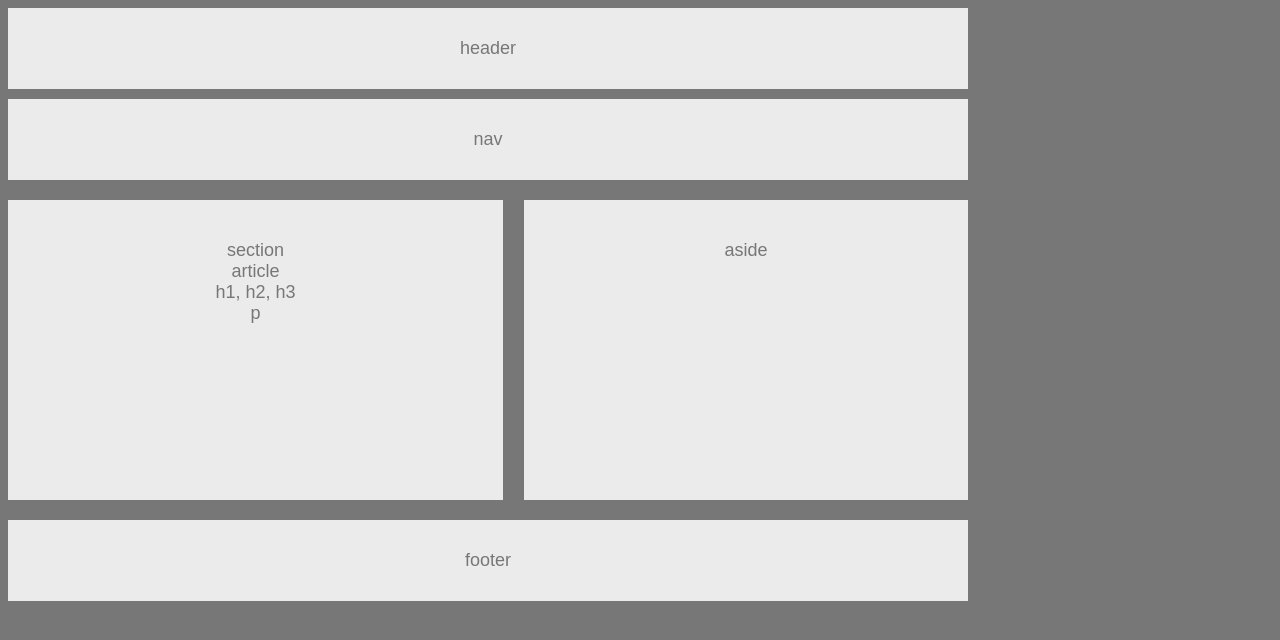
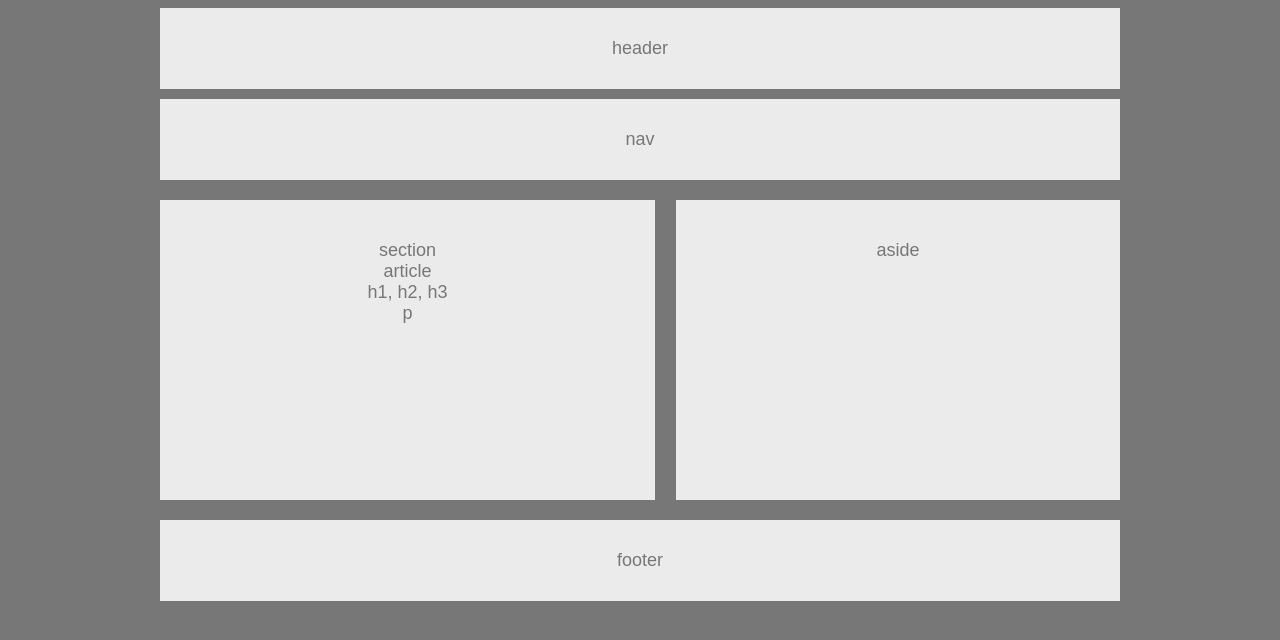
Before and after one commit to emmajudge/HW-Wireframe, a plain HTML site: page index.html in a window 1280 px wide. Drawn offline with Linux system fonts and the light colour scheme.

Commit message:
fixed alignment

```diff
--- a/style.css
+++ b/style.css
@@ -1,11 +1,6 @@
- * {
+  * {
     box-sizing: border-box;
     text-align: center;
-  }
-
-  .container{
-      margin: 0 auto;
-      width: 960px;
   }
 
   body{
@@ -13,13 +8,12 @@
     font-size: 18px;
     color: #777;
     background: #777;
-    width: 960px;
   }
 
   header{
-      background: #ebebeb;
-      padding: 30px;
-      margin-bottom: 10px;
+    background: #ebebeb;
+    padding: 30px;
+    margin-bottom: 10px;
   }
 
   nav{
@@ -50,3 +44,9 @@
     padding: 30px;
     clear: both;
   }
+
+  .container{
+    margin: 0 auto;
+    width: 960px;
+    position: relative;
+  }
```
